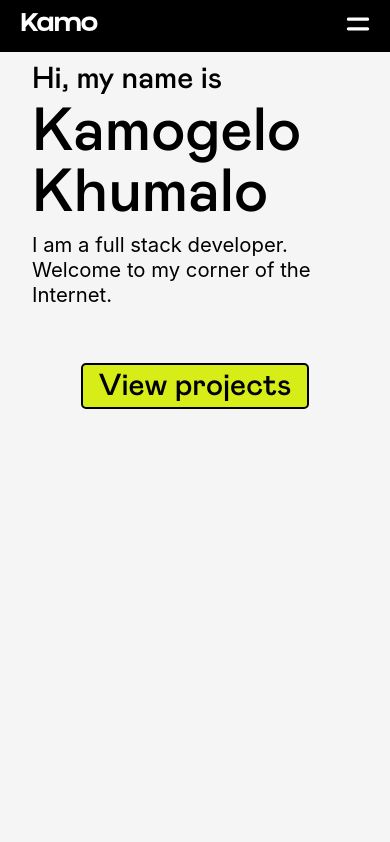
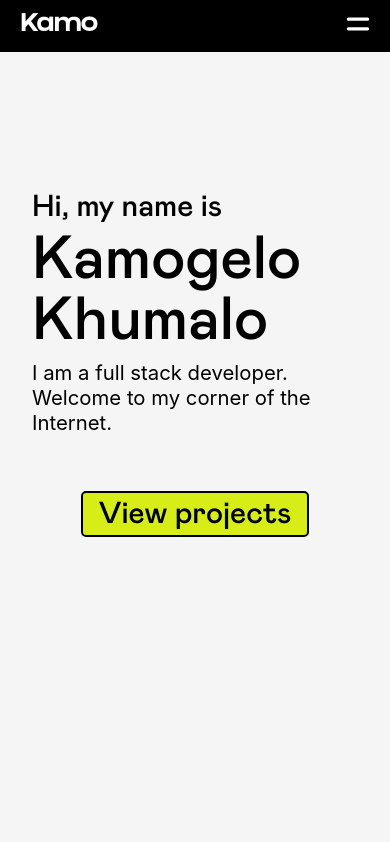
Before and after one commit to Kamo-Chip/Portfolio, a React (Create React App) app: page / in a window 390 px wide. Shown: the top 842 px of the page. Built offline with nearby package versions, Linux system fonts and the light colour scheme.

Commit message:
Minor ui update

```diff
--- a/src/styles/Hero.css
+++ b/src/styles/Hero.css
@@ -141,6 +141,7 @@
 @media screen and (max-width: 500px) {
   .hero-text {
     padding-left: 2em;
+    padding-top: 12em;
   }
 
   .text2 {
```
